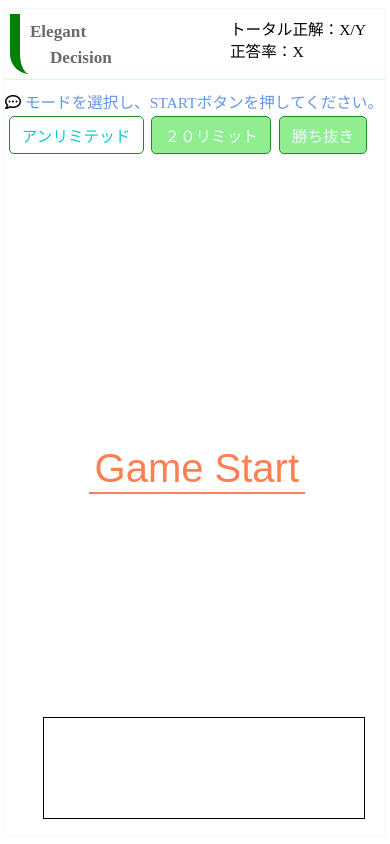
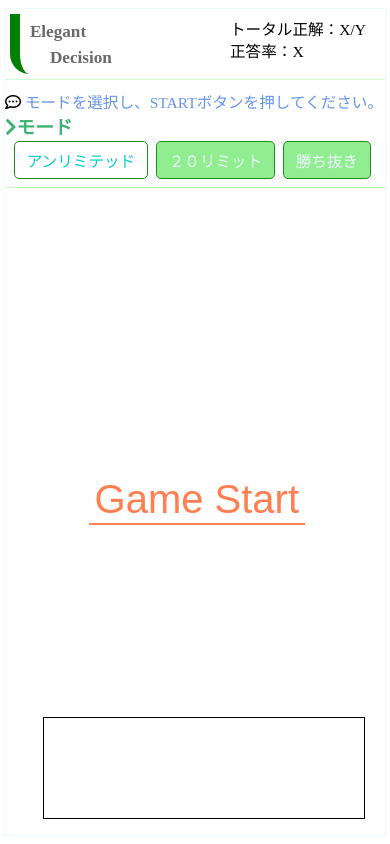
Before and after one commit to ameryu716/eledeci, a plain HTML site: page elegant-Decision.html in a window 390 px wide. Drawn offline with Linux system fonts and the light colour scheme; a web font is replaced by a local one.

Commit message:
little layout change

```diff
--- a/altgame.js
+++ b/altgame.js
@@ -423,6 +423,7 @@ const logoandend = function(){
     alert("回答を中断します");
     DelayFadeout(1,hyouka);
     Fadeout(gamecorner[0]);
+    Fadeout(backbtn);
     totalsyutudai = totalsyutudai + kotaetakazu;
     kotaetakazu = 0;
     while(scorenode.firstChild){
@@ -434,6 +435,7 @@ const logoandend = function(){
     huseikaisuu = 0;
     totalratec = totalsei/totalsyutudai;
     totalratec = Math.round(totalratec*100);
+    navmessage.style.display = "inline";
     DelayFadein(2,startdiv);
     DelayFlexin(2,optiondiv);
     alscore1.innerText = "トータル正解："+totalsei+"/"+totalsyutudai;
--- a/elegant-Decision.html
+++ b/elegant-Decision.html
@@ -8,7 +8,6 @@
     <link href="game.css" rel="stylesheet">
     <link href="https://fonts.googleapis.com/css2?family=Kosugi+Maru&family=Sawarabi+Mincho&display=swap" rel="stylesheet">
     <link href="https://fonts.googleapis.com/earlyaccess/nicomoji.css" rel="stylesheet">
-    <link href="https://fonts.googleapis.com/css?family=M+PLUS+Rounded+1c" rel="stylesheet">
     <link href="https://use.fontawesome.com/releases/v5.6.1/css/all.css" rel="stylesheet">
 
     <!-- URL正規化 -->
@@ -52,6 +51,7 @@
         <span id="navigate">モードを選択し、STARTボタンを押してください。</span>
       </p>
       <div class="bplaydisp" id="option">
+        <h3><i class="fas fa-chevron-right"></i>モード</h3><br>
         <input type="checkbox" name="limitchange" value="unlimited" id="cbunli" class="optioncb" checked="checked">
         <label for="cbunli" class="modelabel">アンリミテッド</label>
         <input type="checkbox" name="limitchange" value="twlimit" id="cbtwli" class="optioncb">
--- a/game.css
+++ b/game.css
@@ -219,7 +219,6 @@ input[type="checkbox"]:checked + label{
   height: 80vh;
   width: 900px;
   border: coral 2px solid;
-  background-image: url(../images/tail.png);
   display: none;
   position: absolute;
   top: 16%;
@@ -325,7 +324,6 @@ input[type="checkbox"]:checked + label{
   }
   body {
     margin: 0;
-    background-image: url(../images/woodback.jpg);
     height: 100vh;
     box-sizing: border-box;
 }
@@ -337,7 +335,6 @@ input[type="checkbox"]:checked + label{
   padding: 0;
   border: aliceblue 1px solid;
   margin: 1vh 1vw;
-  background-image: url(../images/dscwood.png);
   background-size: contain;
   box-sizing: border-box;
   height: 98vh;
@@ -425,6 +422,15 @@ input[type="checkbox"]:checked + label{
     right: 0;
     top: 0;
     display: flex;
+    padding: 25px 0 5px 5px;
+    border-bottom: solid 1px #8dff788c;
+  }
+  #option h3 {
+    position: absolute;
+    top: 0;
+    left: 0;
+    margin: 0;
+    color: mediumseagreen;
   }
   .modelabel {
     font-size: 4vw;
```
Also changed, not shown: woodback.jpg (added).
